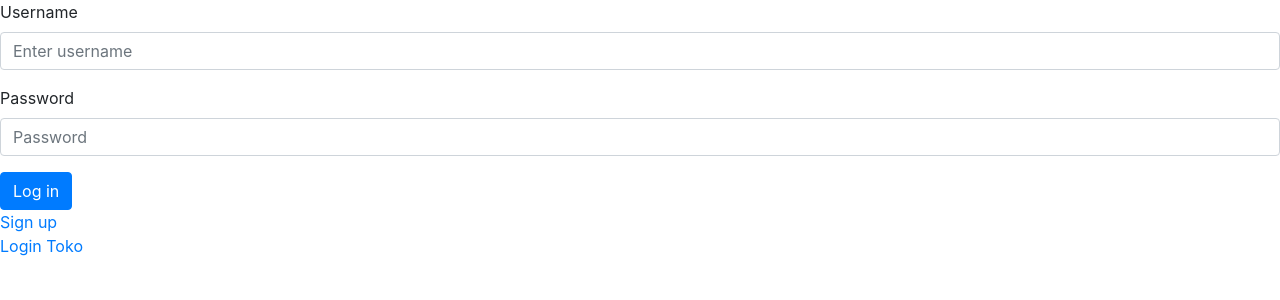
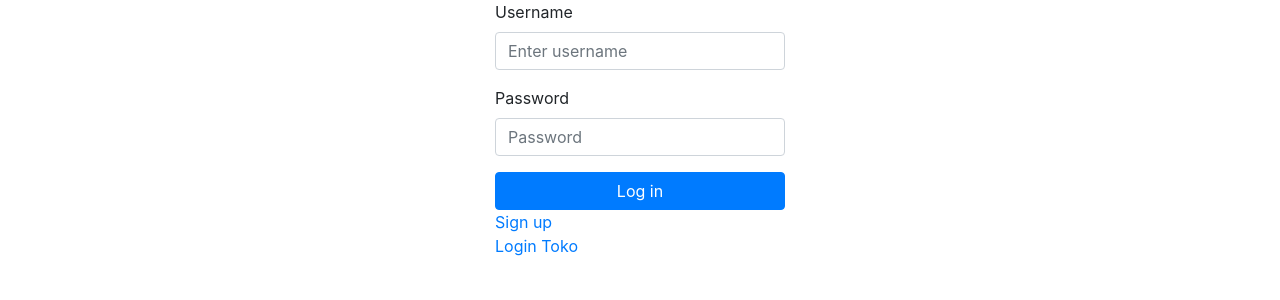
Before and after one commit to AlfredWibowo/Tokomania, a PHP site: page /index.php in a window 1280 px wide. Shown: the top 300 px of the page. Run offline with PHP 8.4, Linux system fonts and the light colour scheme.

Commit message:
UI index.php

```diff
--- a/index.php
+++ b/index.php
@@ -30,6 +30,9 @@
     <script src="https://cdn.jsdelivr.net/npm/bootstrap@4.5.3/dist/js/bootstrap.min.js" integrity="sha384-w1Q4orYjBQndcko6MimVbzY0tgp4pWB4lZ7lr30WKz0vr/aWKhXdBNmNb5D92v7s" crossorigin="anonymous"></script>
 </head>
 <body>
+    <div class="container-fluid">
+        <div class="row justify-content-center">
+            <div class="col-12 col-sm-6 col-md-3">
                 <form method="POST" action="./services/verify-login.php">
                     <div class="form-group">
                         <label for="username">Username</label>
@@ -39,10 +42,12 @@
                         <label for="password">Password</label>
                         <input type="password" class="form-control" name="password" id="password" placeholder="Password" required>
                     </div>
-        <button type="submit" class="btn btn-primary">Log in</button>
-        <br>
+                    <button type="submit" class="btn btn-primary btn-block">Log in</button>
                     <a href="signup.php">Sign up</a><br>
                     <a href="./toko/index.php">Login Toko</a>
                 </form>
+            </div>
+        </div>
+    </div>
 </body>
 </html>
```
Lines whose indentation alone changed are shown as unchanged.
